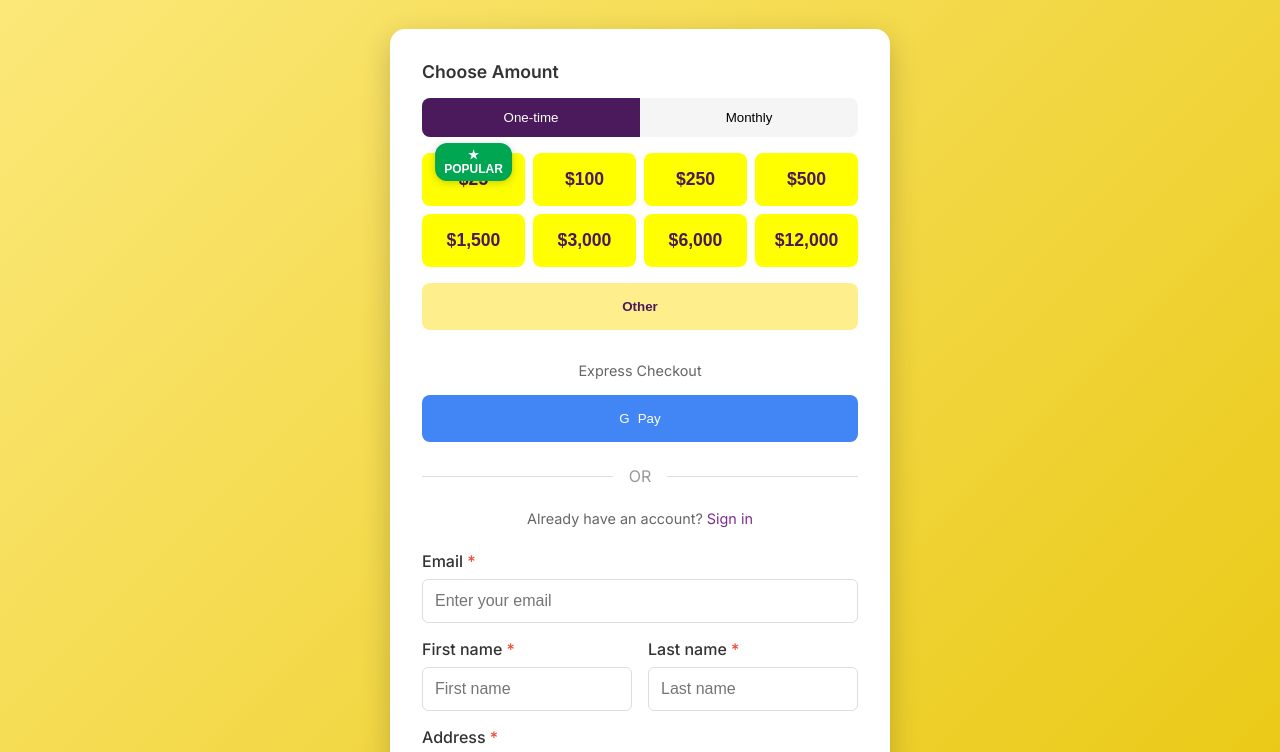
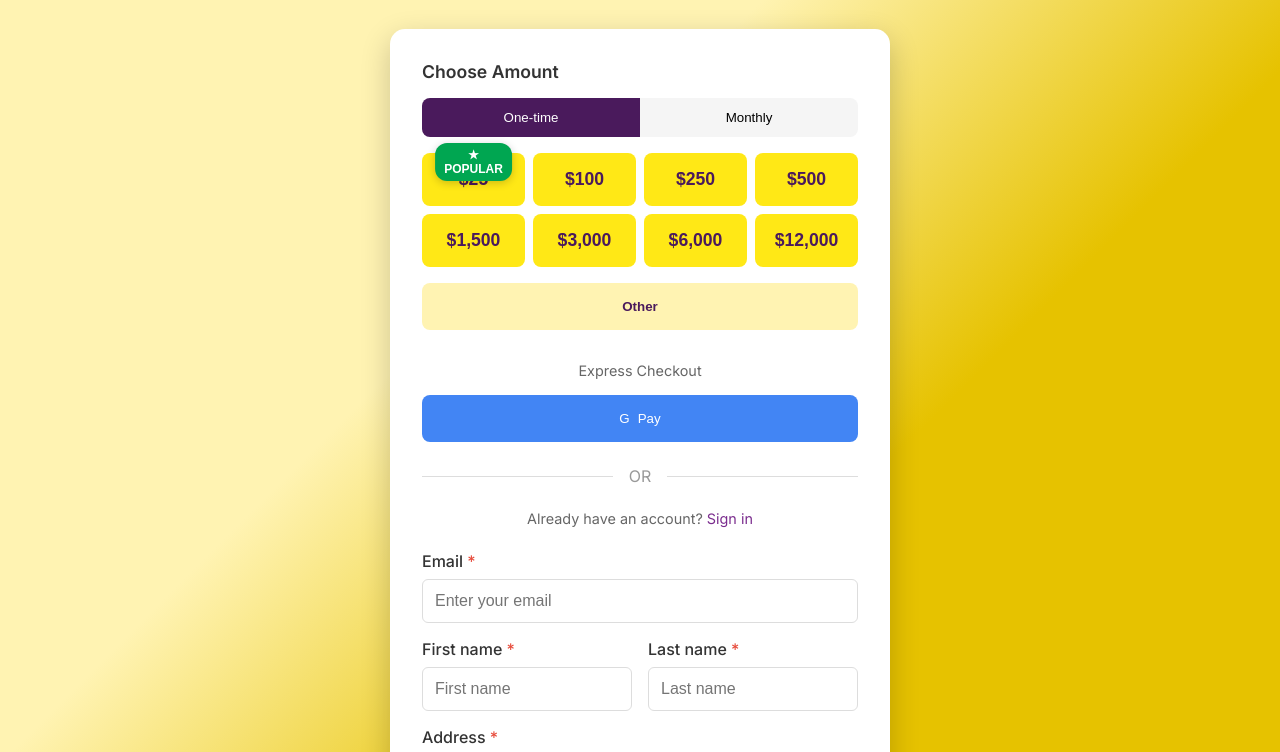
Before and after one commit to sidewayz8solutions/campaign, a website: page donate.html in a window 1280 px wide. Shown: the part 415-1167 px from the top of the page. Drawn offline with nearby package versions, Linux system fonts and the light colour scheme; a web font is replaced by a local one.

Commit message:
Update gold color variable and background gradient for improved design consistency in donate.html

```diff
--- a/donate.html
+++ b/donate.html
@@ -11,7 +11,7 @@
     <style>
         :root {
             --mardi-gras-purple: #7B2D8E;
-            --mardi-gras-gold: #ffee8c;
+            --mardi-gras-gold: #fff3b2;
             --mardi-gras-green: #00A651;
             --deep-purple: #4A1A5C;
             --gold: #ffe032;
@@ -27,7 +27,7 @@
 
         body {
             font-family: 'Inter', sans-serif;
-            background: linear-gradient(135deg, var(--mardi-gras-gold) 0%, #E6C200 100%);
+            background: linear-gradient(135deg, var(--mardi-gras-gold) 40%, #E6C200 60%);
             min-height: 100vh;
             display: flex;
             flex-direction: column;
@@ -200,7 +200,7 @@
 
         .amount-btn {
             padding: 1rem 0.5rem;
-            background: #FFFF00;
+            background: #ffe816;
             border: none;
             border-radius: 8px;
             font-weight: 700;
```
